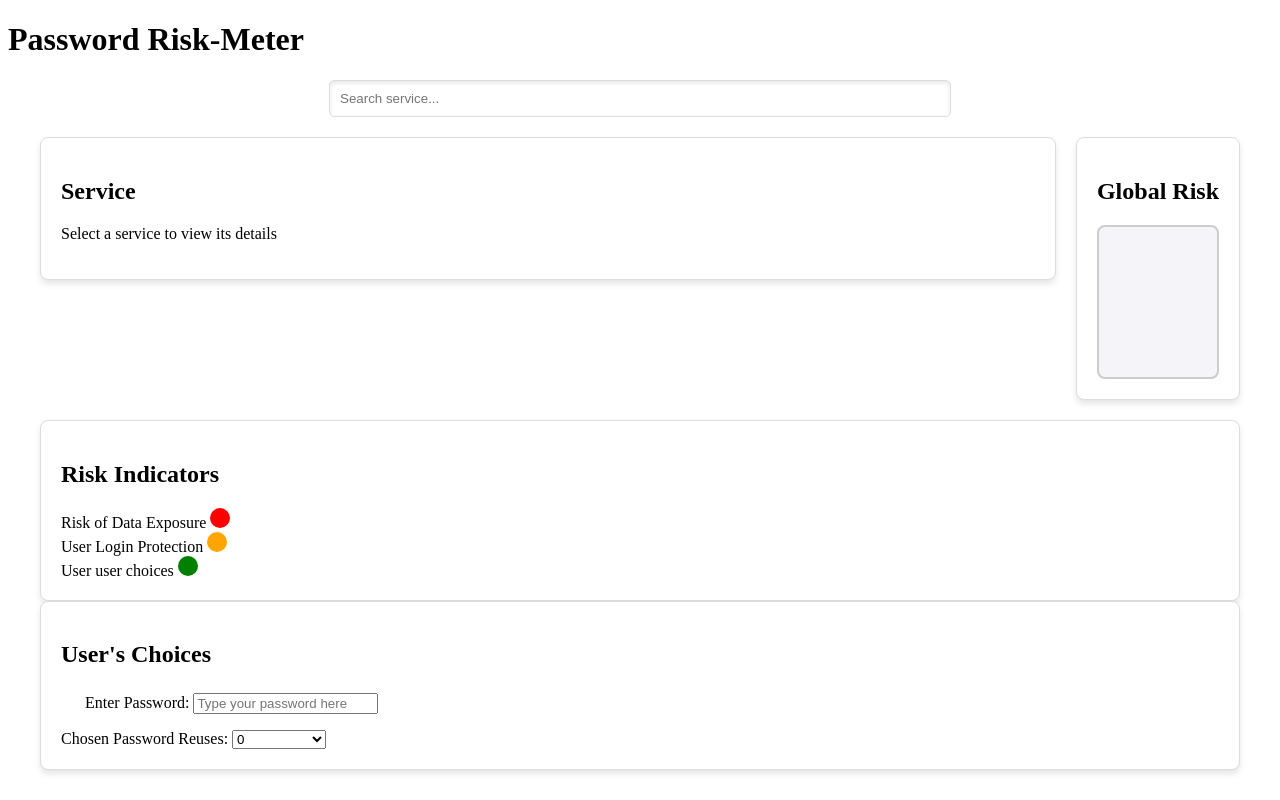
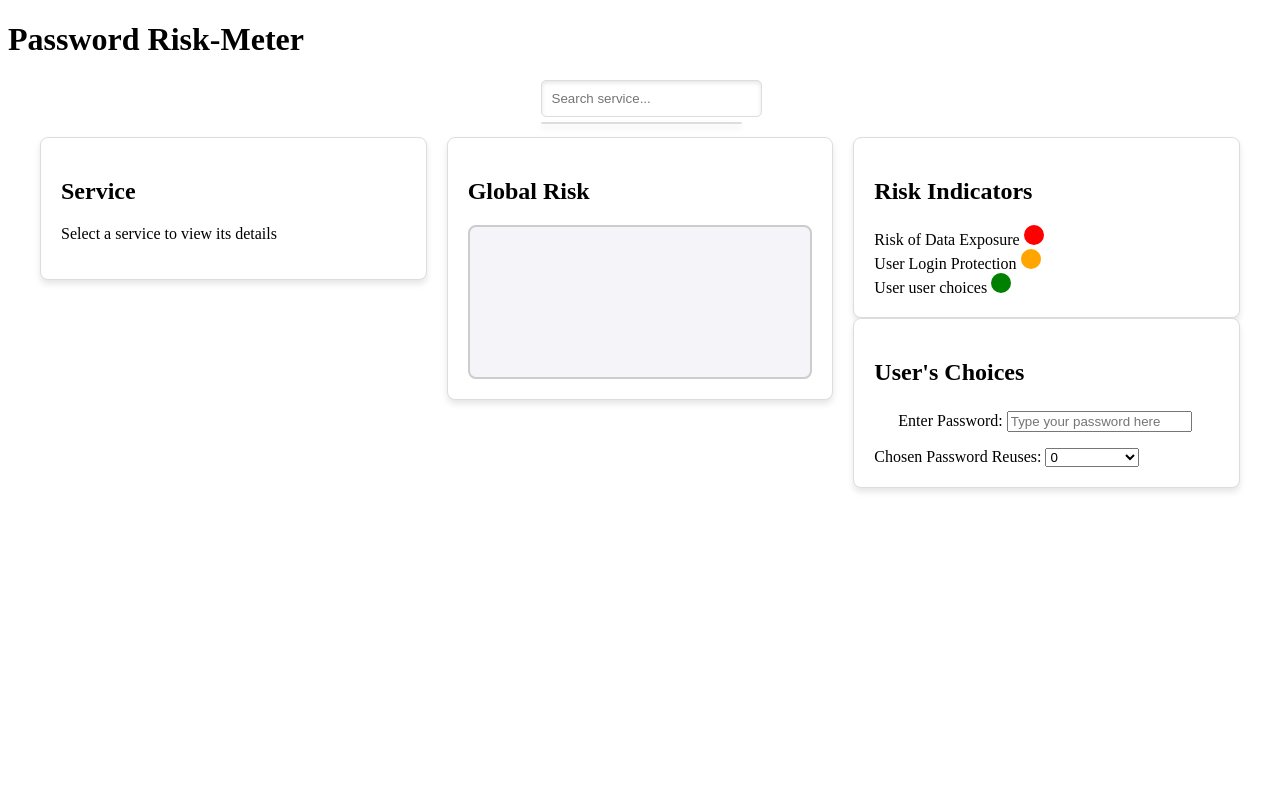
Before and after one commit to serna-r/risk-meter---V2, a Flask app: page / in a window 1280 px wide. Run offline with Flask 3, Linux system fonts and the light colour scheme; a map, chart or similar area stays blank.

Commit message:
adjust search

```diff
--- a/flaskr/static/css/style.css
+++ b/flaskr/static/css/style.css
@@ -3,8 +3,27 @@
     max-width: 1200px;
     margin: 0 auto;
     display: flex;
-    flex-direction: column;
+    flex-direction: column; /* Ensure search bar and columns are stacked */
     gap: 20px;
+}
+
+/* Two-column setup */
+.columns {
+    display: flex;
+    gap: 20px;
+}
+
+.left-column, .right-column {
+    flex: 1; /* Ensure both columns take up equal space */
+}
+
+/* Cards */
+.service-card, .risk-box, .password-section {
+    background-color: #fff;
+    border: 1px solid #ddd;
+    border-radius: 8px;
+    padding: 20px;
+    box-shadow: 0 4px 6px rgba(0, 0, 0, 0.1);
 }
 
 /* Search bar styling */
@@ -23,23 +42,39 @@
     box-shadow: inset 0 2px 4px rgba(0, 0, 0, 0.1);
 }
 
-.columns {
+/* Search bar styling */
+.search-bar {
+    position: relative; /* Ensure suggestions are placed relative to this container */
     display: flex;
-    gap: 20px;
-    width: 100%;
+    flex-direction: column; /* Stack the input and suggestions vertically */
+    max-width: 600px;
+    margin: 0 auto; /* Center the search bar */
 }
 
-.left-column, .right-column {
-    flex: 1;
+/* Suggestions List */
+.suggestions-list {
+    position: absolute;
+    top: 100%; /* Position it below the search input */
+    left: 0;
+    background-color: white;
+    border: 1px solid #ddd;
+    width: 100%; /* Match the width of the search input */
+    z-index: 1000;
+    box-shadow: 0 4px 6px rgba(0, 0, 0, 0.1);
+    max-height: 200px;
+    overflow-y: auto;
+    border-radius: 5px;
+    margin-top: 5px;
 }
 
-/* Cards */
-.service-card, .risk-box, .password-section {
-    background-color: #fff;
-    border: 1px solid #ddd;
-    border-radius: 8px;
-    padding: 20px;
-    box-shadow: 0 4px 6px rgba(0, 0, 0, 0.1);
+.suggestion-item {
+    padding: 10px;
+    cursor: pointer;
+    border-bottom: 1px solid #f0f0f0;
+}
+
+.suggestion-item:hover {
+    background-color: #f9f9f9;
 }
 
 /* Global Risk */
--- a/flaskr/templates/meter.html
+++ b/flaskr/templates/meter.html
@@ -3,11 +3,14 @@
 {% block content %}
 <h1>Password Risk-Meter</h1>
 
-<div class="search-bar">
-    <input type="text" placeholder="Search service..." id="searchInput">
-    <div id="suggestions" class="suggestions-list"></div>
-</div>
 <div class="card-container">
+    <!-- Search bar -->
+    <div class="search-bar">
+        <input type="text" placeholder="Search service..." id="searchInput">
+        <div id="suggestions" class="suggestions-list"></div>
+    </div>
+
+    <!-- Two-column layout -->
     <div class="columns">
         <div class="left-column">
             <div class="service-card" id="serviceCard">
@@ -15,6 +18,7 @@
                 <p>Select a service to view its details</p>
             </div>
         </div>
+        <div class="right-column">
 
                 <!-- Global Risk -->
                 <div class="service-card">
```
